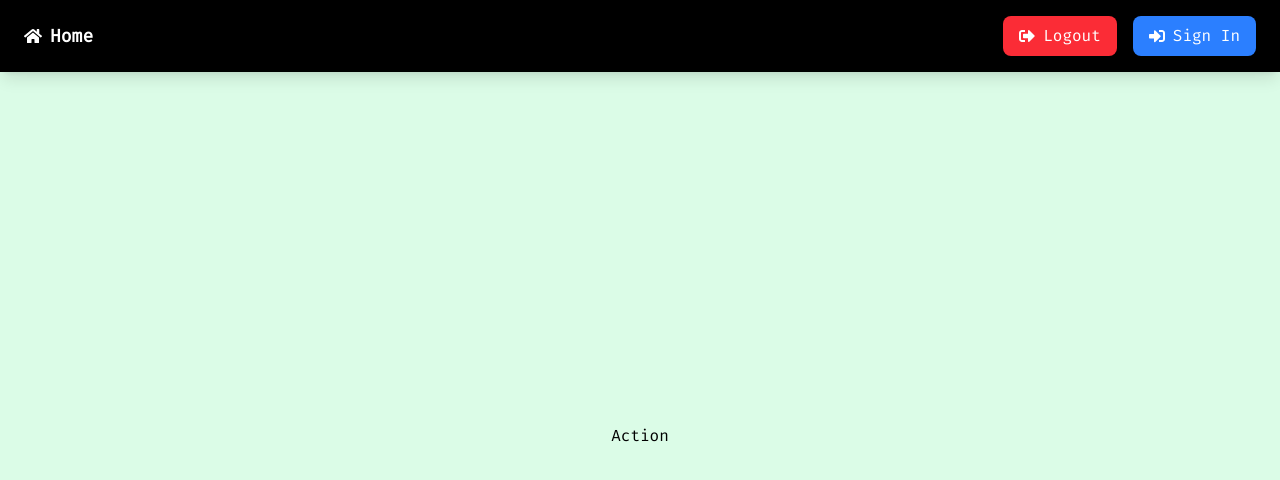
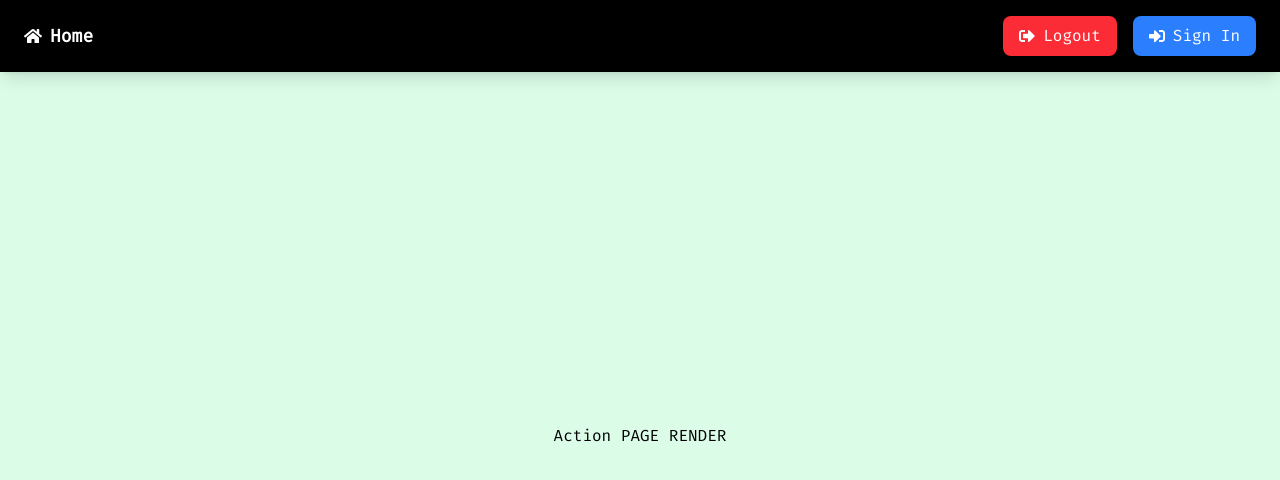
Before and after one commit to jeevan-sathish/RAG-application, a React (Vite) app in the folder frontend/: page /Action in a window 1280 px wide. Shown: the top 480 px of the page. Built offline with nearby package versions, Linux system fonts and the light colour scheme.

Commit message:
action page handled

```diff
--- a/frontend/src/components/pages/Action.jsx
+++ b/frontend/src/components/pages/Action.jsx
@@ -2,7 +2,9 @@ import React from 'react'
 
 const Action = () => {
   return (
-    <div className='w-full h-screen flex flex-col justify-center items-center bg-green-100'>Action</div>
+    <div className='w-full h-screen flex flex-col justify-center items-center bg-green-100 '>
+    Action PAGE RENDER
+    </div>
   )
 }
 
```
